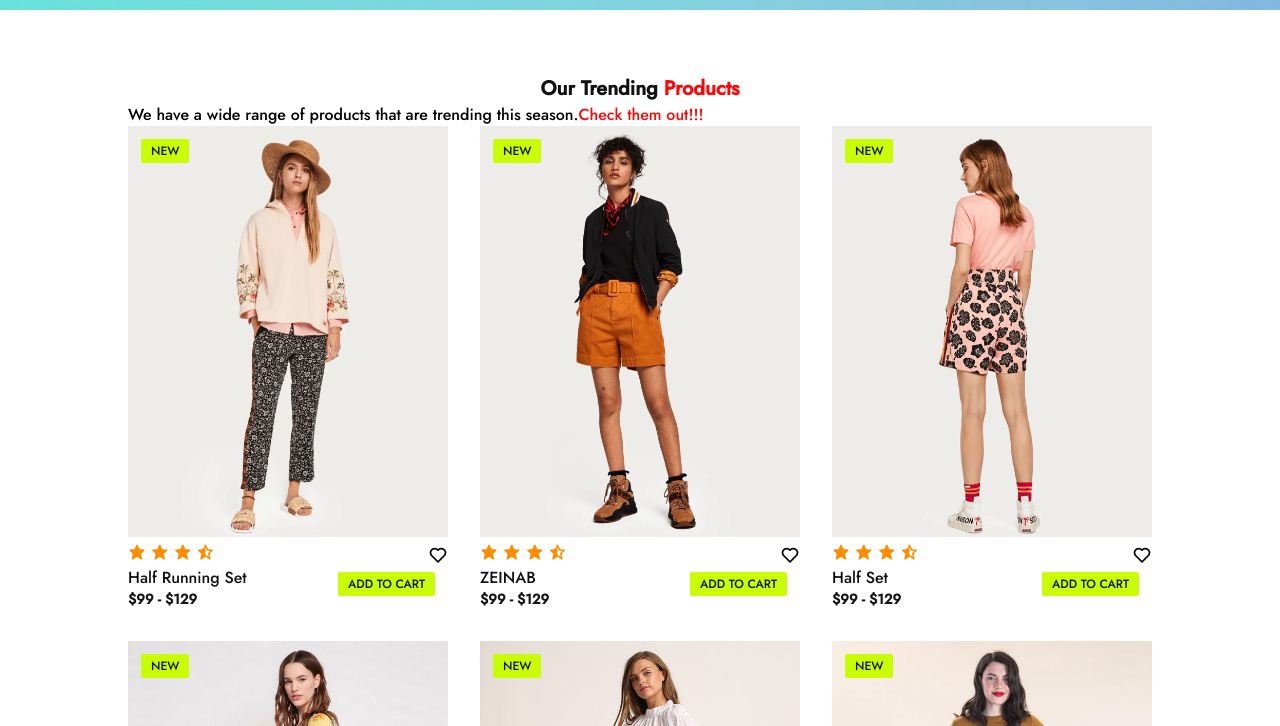
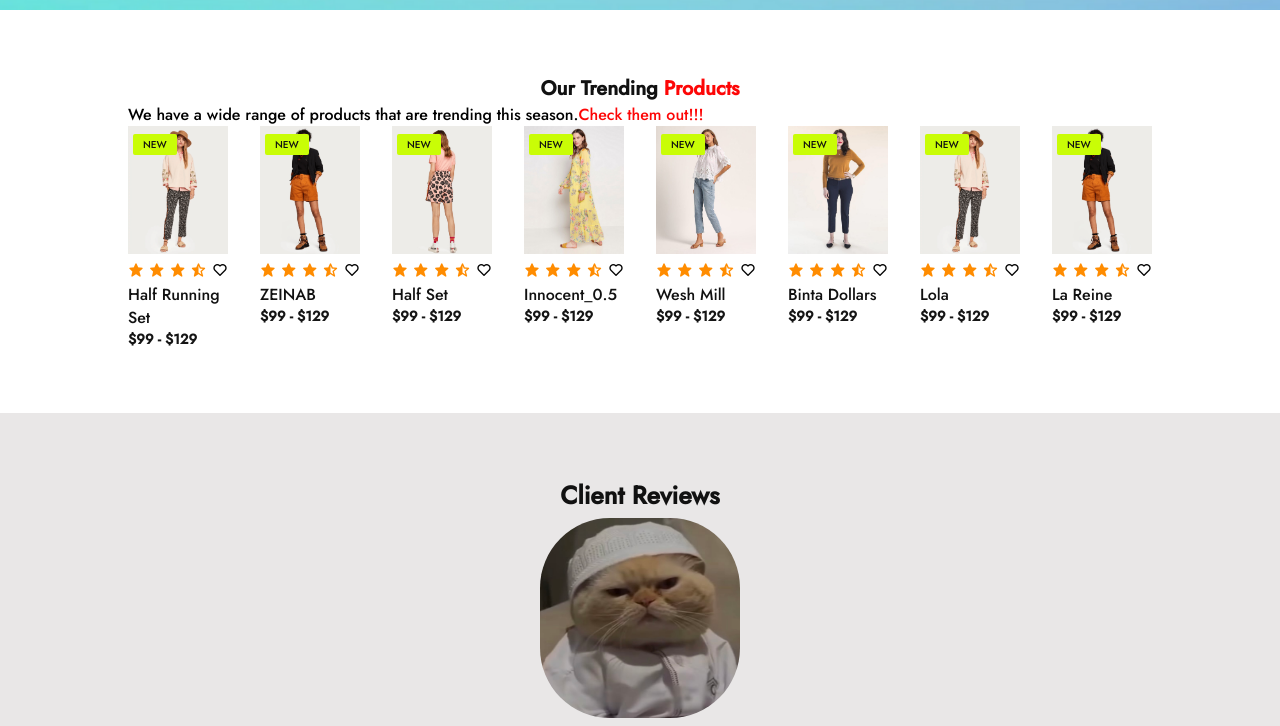
Before and after one commit to Wesh-Mill/streezydrip, a plain HTML site: page index.html in a window 1280 px wide. Shown: the part 790-1516 px from the top of the page. Drawn offline with nearby package versions, Linux system fonts and the light colour scheme.

Commit message:
Add files via upload

```diff
--- a/index.html
+++ b/index.html
@@ -76,7 +76,7 @@
 
 
             <!-- Content -->
-            <div class="profile-content">
+            <div class="profile-content" onclick="toggleProfileContent(); return false;">
                 <div id="orders" class="profile-section active">
                 <h2>Mes commandes</h2>
                 <p>Vous n'avez pas encore de commande.</p>
--- a/style.css
+++ b/style.css
@@ -302,7 +302,7 @@ header{
 }
 .Products{
     display: grid;
-    grid-template-columns: repeat(auto-fit, minmax(260px,  auto));
+    grid-template-columns: repeat(auto-fit, minmax(100px,  auto));
     gap: 2rem;
 }
 .row{
@@ -319,10 +319,10 @@ header{
 }
 .Products-text h5{
     position: absolute;
-    top: 13px;
-    left: 13px;
+    top: 8px;
+    left: 5px;
     color: #111;
-    font-size: 12px;
+    font-size: 10px;
     font-weight: 500;
     text-transform: uppercase;
     background-color: #C9FD06;
@@ -330,11 +330,13 @@ header{
     border-radius: 2px;
 }
 .Products-text a{
+    display: none;
     position: absolute;
-    bottom: 13px;
-    right: 13px;
+    bottom: 14px;
+    padding: 12px 25px;
+    right: 15px;
     color: #111;
-    font-size: 12px;
+    font-size: 10px;
     font-weight: 500;
     text-transform: uppercase;
     background-color: #C9FD06;
@@ -351,7 +353,7 @@ header{
 .heart-icon{
     position: absolute;
     right: 0;
-    font-size: 20px;
+    font-size: 16px;
 }
 .heart-icon:hover{
     color: #ff2b55;
@@ -359,7 +361,7 @@ header{
 }
 .ratting i{
     color: #FF8C00;
-    font-size: 18px;
+    font-size: 16px;
 }
 .price h4{
     color: #111;
```
Also changed, not shown: java.js (line endings or trailing spaces).
